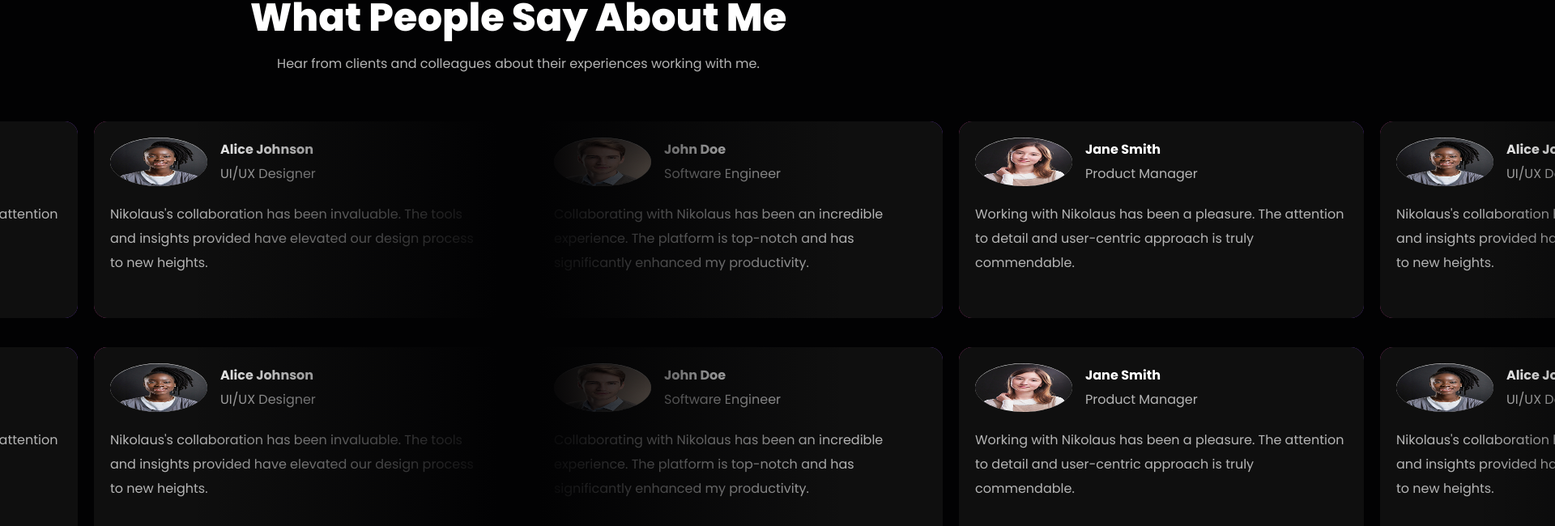
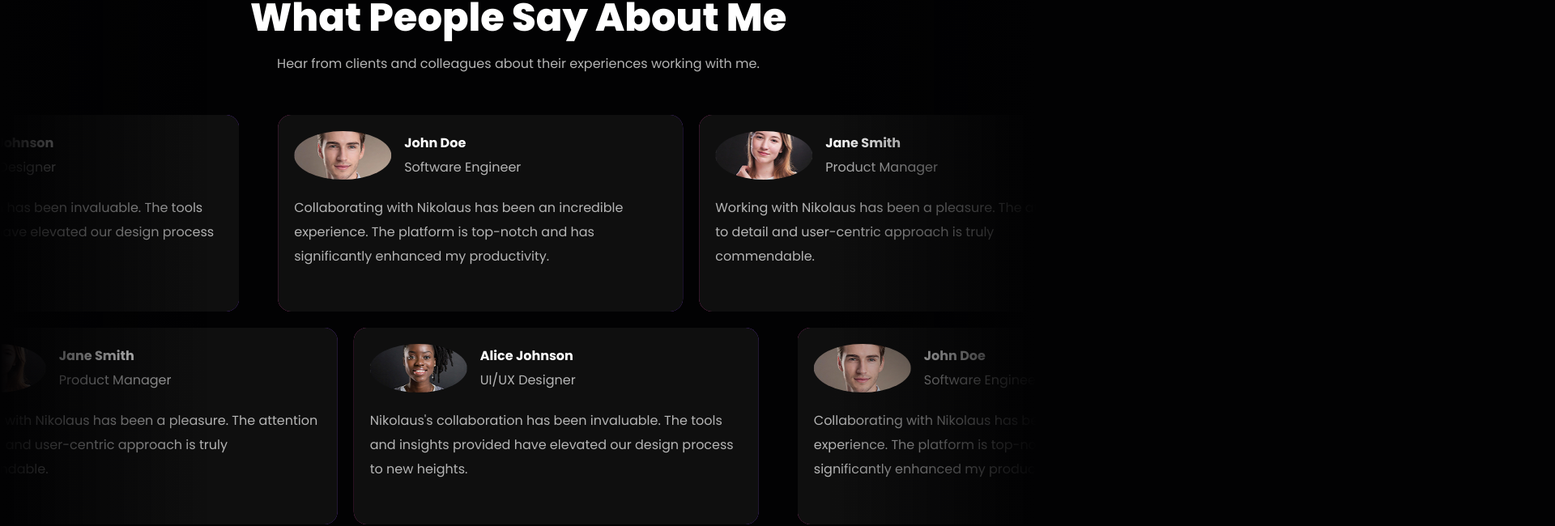
Before and after one commit to NikolausAlbert-cloud/WPH-Portfolio, a Next.js app: page / in a window 1280 px wide. Shown: the part 1946-2596 px from the top of the page at 81% size, 1920 px wide, since content can reach past the window. Built offline with nearby package versions, Linux system fonts and the light colour scheme.

Commit message:
marquee completed

```diff
--- a/src/app/home/partials/hero.tsx
+++ b/src/app/home/partials/hero.tsx
@@ -7,7 +7,7 @@ const Hero = () => {
     style={{marginTop:"clamp(6.5rem, 18.38vw, 13.88rem)"}}>
       <div className='rounded-full bg-gradient-to-r from-pink-600 to-purple-500 p-0.25 shadow-[0_0_17px_rgba(135,70,235,1)]'>
         <div className='text-xs-medium md:text-md-medium rounded-full bg-neutral-500 px-6 py-2'>
-          <span>&#128100;</span>&nbsp;Niko's PortFolio
+          <span className="animate-pulse">&#128100;</span>&nbsp;<span className="animate-pulse">Niko's PortFolio</span>
         </div>
       </div>
       <h1 className='display-xl-bold md:display-3xl-extrabold my-6 text-center'>
--- a/src/app/home/partials/hero1.tsx
+++ b/src/app/home/partials/hero1.tsx
@@ -24,10 +24,6 @@ const Hero1 = () => {
           position: 'absolute',
           zIndex: -1,
           inset: 0,
-          // top: 0,
-          // right: 0,
-          // bottom: 0,
-          // left: 0,
           height: 'clamp(8.31rem, 31.45vw, 23.75rem)',
         }}
       >
--- a/src/app/home/partials/what_people_say.tsx
+++ b/src/app/home/partials/what_people_say.tsx
@@ -1,35 +1,38 @@
 import React from 'react';
 
+import { Marquee } from '@/components/ui/marquee';
 import ReviewCard from '@/components/ui/reviewCard';
-import { Marquee } from '@/components/ui/marquee';
 
 const What_people_say = () => {
   return (
-    <section className="relative my-20">
-      <div className="text-center">
-        <h2 className="display-sm-extrabold md:display-2xl-extrabold text-neutral-100">
+    <section className='relative my-20'>
+      <div className='text-center'>
+        <h2 className='display-sm-extrabold md:display-2xl-extrabold text-neutral-100'>
           What People Say About Me
         </h2>
-        <p className="text-sm-regular md:text-md-regular text-neutral-200 mt-3">
+        <p className='text-sm-regular md:text-md-regular mt-3 text-neutral-200'>
           Hear from clients and colleagues about their experiences working with
           me.
         </p>
       </div>
       <div
-      style={{
-        display: "flex",
-        flexDirection: "column",
-        alignItems: "center",
-        gap: 'clamp(0.75rem, 1.66vw, 1.25rem)',
-        marginTop:"clamp(2rem, 3.97vw, 3rem)",
-      }}
+        style={{
+          display: 'flex',
+          flexDirection: 'column',
+          alignItems: 'center',
+          gap: 'clamp(0.75rem, 1.66vw, 1.25rem)',
+          marginTop: 'clamp(2rem, 3.97vw, 3rem)',
+          overflow: 'hidden',
+        }}
       >
+        <Marquee reverse>
+          <ReviewCard />
+        </Marquee>
         <Marquee>
           <ReviewCard />
         </Marquee>
-        <Marquee duration={50}>
-          <ReviewCard />
-        </Marquee>
+        <div className='absolute inset-y-0 left-0 w-[20%] bg-gradient-to-r from-neutral-600 to-transparent'></div>
+        <div className='absolute inset-y-0 right-0 w-[20%] bg-gradient-to-l from-neutral-600 to-transparent'></div>
       </div>
     </section>
   );
--- a/src/components/ui/marquee.tsx
+++ b/src/components/ui/marquee.tsx
@@ -9,7 +9,7 @@ interface MarqueeProps extends ComponentPropsWithRef<'div'> {
   children: React.ReactNode;
   vertical?: boolean;
   repeat?: number;
-  duration?: number;
+  // duration?: number;
 }
 
 export const Marquee: React.FC<MarqueeProps> = ({
@@ -18,24 +18,24 @@ export const Marquee: React.FC<MarqueeProps> = ({
   pauseOnHover = true,
   children,
   vertical = false,
-  repeat = 4,
-  duration,
+  repeat = 3,
+  // duration = 10,
   ...props
 }) => {
   return (
     <div
-      className={cn(
-        `group flex [gap:var(--gap)] overflow-hidden p-2 [--duration:${duration}s] [--gap:3rem]`,
-        className
-      )}
-      {...props}
+    className={cn(
+      `[--duration:20s] [--gap:3rem] flex [gap:var(--gap)]`,
+      className
+    )}
+    {...props}
     >
       {Array(repeat)
         .fill(null)
         .map((_, i) => (
           <div
             key={i}
-            className={cn('flex shrink-0 justify-around [gap:var(--gap)]', {
+            className={cn({
               'animate-marquee flex-row': !vertical,
               'animate-marquee-vertical flex-col': vertical,
               'group-hover:[animation-play-state:paused]': pauseOnHover,
@@ -48,7 +48,3 @@ export const Marquee: React.FC<MarqueeProps> = ({
     </div>
   );
 };
-
-<div className='parent'>
-  <div className='child'></div>
-</div>;
--- a/src/components/ui/reviewCard.tsx
+++ b/src/components/ui/reviewCard.tsx
@@ -18,7 +18,7 @@ const ReviewCard = () => {
         className='p-0.2 rounded-2xl bg-gradient-to-r from-pink-600 to-purple-500'
         >
           <div
-            className='rounded-2xl bg-neutral-500 overflow-hidden hover:scale-99 hover:cursor-pointer transition-all duration-300'
+            className='rounded-2xl bg-neutral-500 overflow-hidden hover:scale-99 hover:cursor-pointer'
             style={{
               padding: 'clamp(1rem, 1.66vw, 1.25rem)',
               height: 'clamp(13.44rem, 20.12vw, 15.19rem)',
@@ -32,7 +32,7 @@ const ReviewCard = () => {
               <Image
                 src={data.src}
                 alt={data.name}
-                style={{ height: 'clamp(3rem, 4.97vw, 3.75rem)', borderRadius: '90%' }}
+                style={{ height: 'clamp(3rem, 4.97vw, 3.75rem)', borderRadius: '50%', objectFit: 'cover'}}
               />
               <div>
                 <h3 className='text-md-bold text-neutral-100'>{data.name}</h3>
@@ -47,9 +47,6 @@ const ReviewCard = () => {
           </div>
         </div>
       ))}
-
-      <div className="absolute left-0 bg-gradient-to-r from-neutral-600 to-transparent w-[25%] inset-y-0"></div>
-      <div className="absolute right-0 bg-gradient-to-l from-neutral-600 to-transparent w-[25%] inset-y-0 "></div>
     </div>
   );
 };
```
Also changed, not shown: tailwind.config.ts (+0 -11 lines). Lines whose indentation alone changed are shown as unchanged.
